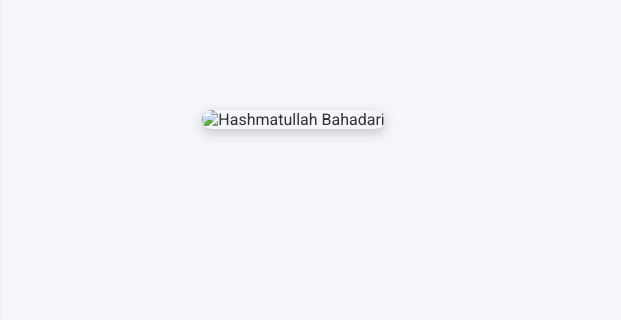
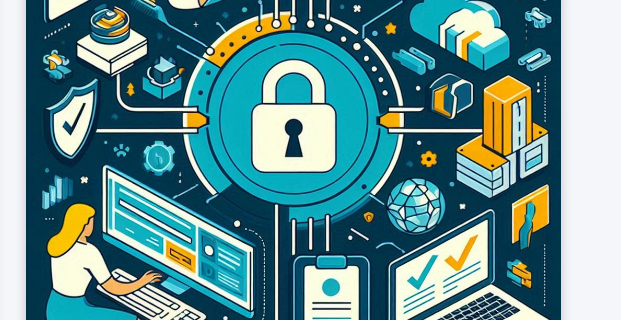
Before and after one commit to bahadari1361/Systemadministrator, a plain HTML site: page docs/a.html in a window 1280 px wide. Shown: the part 395-715 px from the top of the page, 659-1280 px from the left. Drawn offline with Linux system fonts and the light colour scheme.

Commit message:
Update a.html

```diff
--- a/docs/a.html
+++ b/docs/a.html
@@ -249,7 +249,7 @@
             </p>
         </div>
         <div class="about-image">
-            <img src="your-picture.jpg" alt="Hashmatullah Bahadari">
+            <img src="admin.jpeg" alt="Hashmatullah Bahadari">
         </div>
     </section>
 
```
